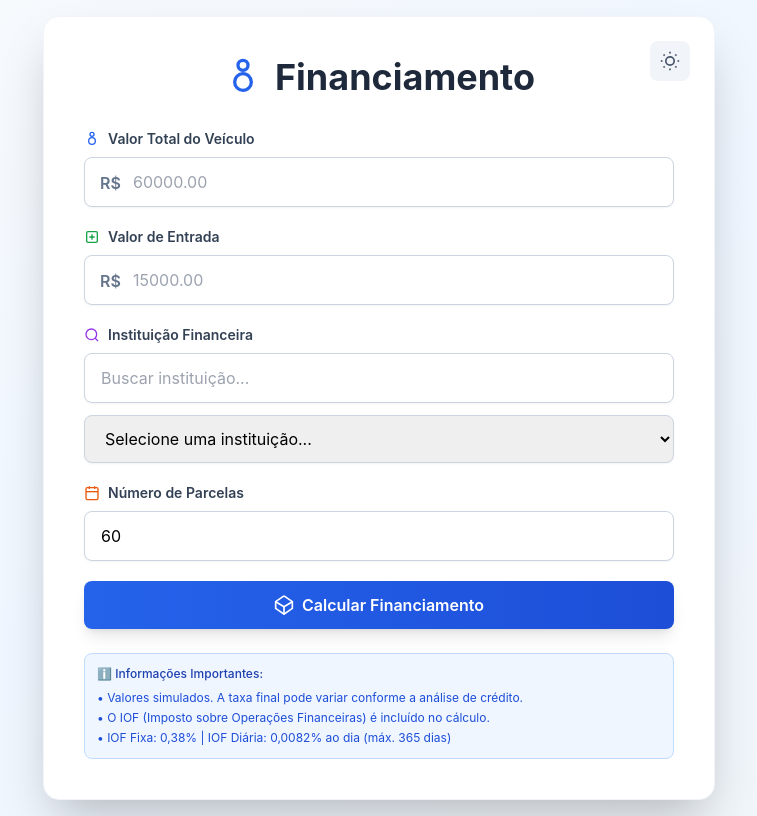
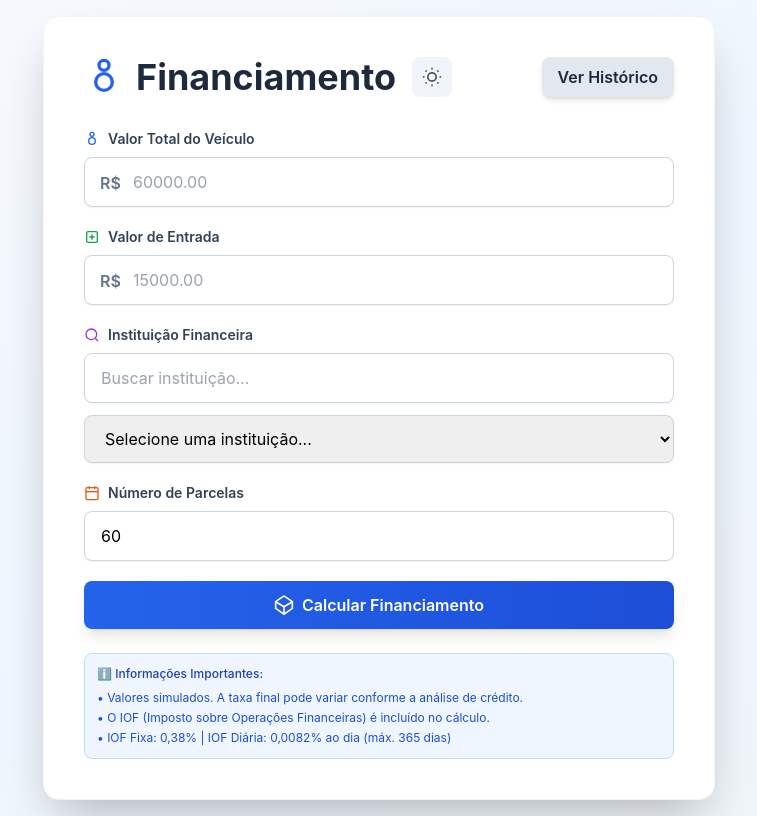
Before and after one commit to evandsoncesar/calculadora-financiamento, a plain HTML site: page index.html in a window 1280 px wide. Shown: the whole page, without its empty margins (261-1018 px from the left). Drawn offline with nearby package versions, Linux system fonts and the light colour scheme.

Commit message:
refactor(ui): Reestrutura cabeçalho e adiciona link para histórico

```diff
--- a/index.html
+++ b/index.html
@@ -17,9 +17,23 @@
 
    <div class="bg-white p-6 sm:p-8 md:p-10 rounded-2xl shadow-2xl w-full max-w-2xl relative dark:bg-slate-800 border border-slate-100 dark:border-slate-700 transition-smooth">
 
+      <!-- TÍTULO, TEMA E LINK DO HISTÓRICO -->
+      <div class="flex justify-between items-center mb-8">
+         <div class="flex items-center gap-4">
+            <h1 class="text-3xl sm:text-4xl font-bold text-slate-800 dark:text-white flex items-center gap-3">
+               <svg class="w-8 h-8 sm:w-10 sm:h-10 text-blue-600 dark:text-blue-400" xmlns="http://www.w3.org/2000/svg"
+                  fill="none" viewBox="0 0 24 24" stroke-width="2" stroke="currentColor">
+                  <path
+                     d="M12 8c-1.657 0-3-1.343-3-3s1.343-3 3-3 3 1.343 3 3-1.343 3-3 3zm0 2c-2.761 0-5 2.239-5 5s2.239 5 5 5 5-2.239 5-5-2.239-5-5-5z">
+                  </path>
+               </svg>
+               Financiamento
+            </h1>
             <!-- BOTÃO DE TEMA (DARK MODE) -->
-      <button id="theme-toggle" type="button" class="absolute top-6 right-6 z-10 p-2.5 rounded-lg bg-slate-100 dark:bg-slate-700 text-slate-600 dark:text-slate-300 hover:bg-slate-200 dark:hover:bg-slate-600 focus:outline-none focus:ring-2 focus:ring-blue-400 dark:focus:ring-blue-500 transition-smooth">
-         <svg id="theme-toggle-sun" class="w-5 h-5" xmlns="http://www.w3.org/2000/svg" fill="none" viewBox="0 0 24 24" stroke-width="2" stroke="currentColor">
+            <button id="theme-toggle" type="button"
+               class="p-2.5 rounded-lg bg-slate-100 dark:bg-slate-700 text-slate-600 dark:text-slate-300 hover:bg-slate-200 dark:hover:bg-slate-600 focus:outline-none focus:ring-2 focus:ring-blue-400 dark:focus:ring-blue-500 transition-smooth">
+               <svg id="theme-toggle-sun" class="w-5 h-5" xmlns="http://www.w3.org/2000/svg" fill="none"
+                  viewBox="0 0 24 24" stroke-width="2" stroke="currentColor">
                   <circle cx="12" cy="12" r="5"></circle>
                   <line x1="12" y1="1" x2="12" y2="3"></line>
                   <line x1="12" y1="21" x2="12" y2="23"></line>
@@ -30,19 +44,15 @@
                   <line x1="4.22" y1="19.78" x2="5.64" y2="18.36"></line>
                   <line x1="18.36" y1="5.64" x2="19.78" y2="4.22"></line>
                </svg>
-         <svg id="theme-toggle-moon" class="w-5 h-5 hidden" xmlns="http://www.w3.org/2000/svg" fill="none" viewBox="0 0 24 24" stroke-width="2" stroke="currentColor">
+               <svg id="theme-toggle-moon" class="w-5 h-5 hidden" xmlns="http://www.w3.org/2000/svg" fill="none"
+                  viewBox="0 0 24 24" stroke-width="2" stroke="currentColor">
                   <path d="M21 12.79A9 9 0 1 1 11.21 3 7 7 0 0 0 21 12.79z"></path>
                </svg>
             </button>
-
-      <!-- TÍTULO -->
-      <div class="mb-8 text-center">
-         <h1 class="text-3xl sm:text-4xl font-bold text-slate-800 dark:text-white flex items-center justify-center gap-3">
-            <svg class="w-8 h-8 sm:w-10 sm:h-10 text-blue-600 dark:text-blue-400" xmlns="http://www.w3.org/2000/svg" fill="none" viewBox="0 0 24 24" stroke-width="2" stroke="currentColor">
-               <path d="M12 8c-1.657 0-3-1.343-3-3s1.343-3 3-3 3 1.343 3 3-1.343 3-3 3zm0 2c-2.761 0-5 2.239-5 5s2.239 5 5 5 5-2.239 5-5-2.239-5-5-5z"></path>
-            </svg>
-            Financiamento
-         </h1>
+         </div>
+         <a href="history.html"
+            class="px-4 py-2 bg-slate-200 text-slate-800 font-semibold rounded-lg shadow-md hover:bg-slate-300 focus:outline-none focus:ring-2 focus:ring-slate-400 focus:ring-offset-2 transition-smooth dark:bg-slate-700 dark:text-white dark:hover:bg-slate-600">Ver
+            Histórico</a>
       </div>
 
       <!-- FORMULÁRIO -->
```
Lines whose indentation alone changed are shown as unchanged.
